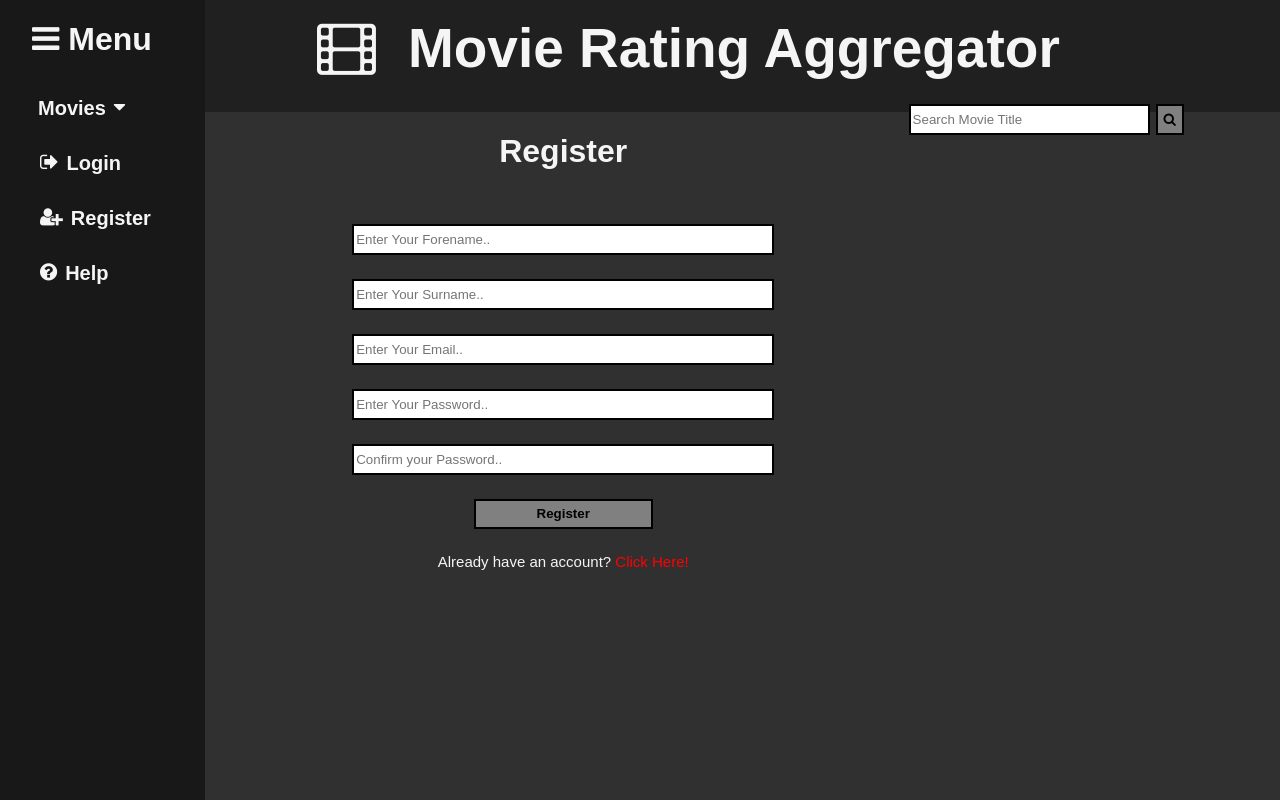
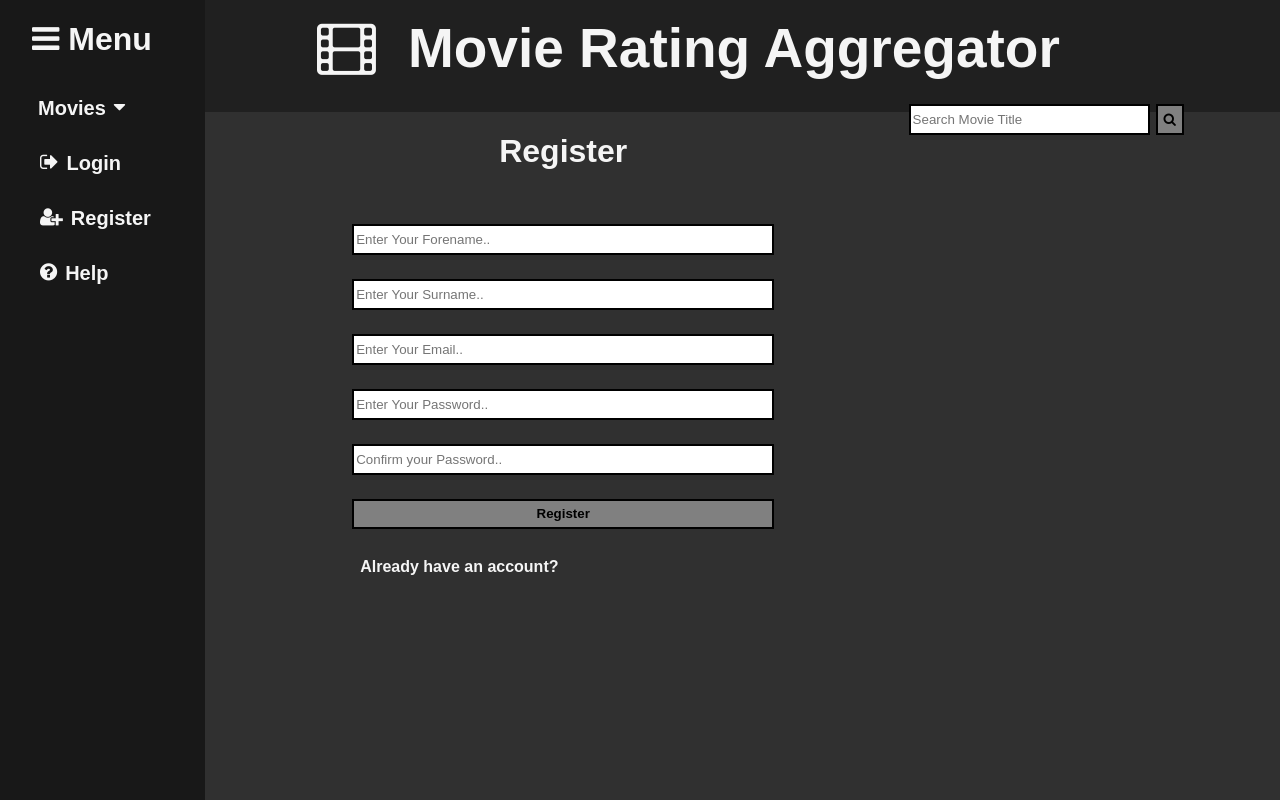
Before and after one commit to LukeOkane99/Movie_Rating_Aggregator, a Flask app: page /register in a window 1280 px wide. Run offline with Flask 2, Linux system fonts and the light colour scheme.

Commit message:
Alligned forms

```diff
--- a/rating_aggregator/static/style.css
+++ b/rating_aggregator/static/style.css
@@ -171,7 +171,7 @@
 }
 
 .login-form-button {
-  width: 422px;
+  width: 100%;
   height: 30px;
   margin-bottom: 1.5rem;
   font-weight: bold;
@@ -201,7 +201,7 @@
 }
 
 .register-form-button {
-  width: 37%;
+  width: 100%;
   height: 30px;
   margin-bottom: 1.5rem;
   font-weight: bold;
@@ -576,3 +576,17 @@ hr {
 .rating-hrefs:hover {
   color: red;
 }
+
+.all-small {
+  color: whitesmoke;
+  text-decoration: none;
+  padding-top: 1rem;
+  font-weight: bold;
+  font-family: sans-serif;
+  font-size: 16px;
+  line-height: 1.8rem;
+}
+
+.all-small:hover {
+  color: red;
+}
--- a/rating_aggregator/templates/help.html
+++ b/rating_aggregator/templates/help.html
@@ -4,14 +4,15 @@
     <h2 style="margin-left: auto; margin-right: auto; width: 60%; font-family: sans-serif; color: whitesmoke;">What is the goal of this site?</h2>
     <div style="margin-left: auto; margin-right: auto; font-family: sans-serif; color: whitesmoke; font-size: 1.2rem; line-height: 1.8rem; padding-bottom: 1rem; width: 60%;">
         <p style="text-align: left;"></p>
-            The purpose of this site is to obtain movie ratings from the most relevant rating aggregator sites and calculate a weighted average based off of the individual ratings.</br>
+            The purpose of this site is to obtain movie ratings from the most relevant rating aggregator sites and calculate a weighted average based off of the individual ratings.
             This will help to give a better overall concensus for a movie rating and help to prevent skewing attempts.
         </p>
     </div>
     <h2 style="margin-left: auto; margin-right: auto; width: 60%; font-family: sans-serif; color: whitesmoke;">What sources do we use?</h2>
     <div style="margin-left: auto; margin-right: auto; font-family: sans-serif; color: whitesmoke; font-size: 1.2rem; line-height: 1.8rem; padding-bottom: 1rem; width: 60%;">
         <p style="text-align: left;"></p>
-            This site uses web scraping techniques to obtain key film information and ratings from various sources such as; IMDb, Metacritic, Rotten Tomatoes, Letterboxd and TMDb
+            This site uses web scraping techniques to obtain key film information and ratings from various sources such as; IMDb, Metacritic, Rotten Tomatoes, Letterboxd and TMDb</br>
+            Each rating has been converted to appear as a score out of 100 to ensure consistency across all the ratings.
         </p>
     </div>
     <h2 style="margin-left: auto; margin-right: auto; width: 60%; font-family: sans-serif; color: whitesmoke;">How do we ensure that movie ratings are regularly updated?</h2>
--- a/rating_aggregator/templates/register.html
+++ b/rating_aggregator/templates/register.html
@@ -2,7 +2,8 @@
 {% block content %}
     <h1 style="text-align: center; font-family: sans-serif; color: whitesmoke; padding-bottom: 2rem;">Register</h1>
     <div style="text-align: center;">
-        <div style="width: 70%; margin-left: auto; margin-right: auto;">
+        <div style="float: left; position: relative; left: 50%;">
+            <div style="float: left; position: relative; left: -50%;">
                 <form method="POST" action="">
                     {{ register_form.hidden_tag() }}
                     <div style="color: whitesmoke;">
@@ -69,11 +70,12 @@
                         {{ register_form.register_button(class_="register-form-button") }}
                     </div>
                 </form>
-        </div>
-        <div style="color: whitesmoke;">
-            <small style="font-family: sans-serif; color: whitesmoke; font-size: 15px;">
-                Already have an account? <a href="{{ url_for('login')  }}" style="color: red; text-decoration: none;">Click Here!</a>
+                <div style="text-align: left; padding-left: 0.5rem;">
+                    <small>
+                        <a href="{{ url_for('login')  }}" class="all-small">Already have an account?</a>
                     </small>
                 </div>
             </div>
+        </div>
+    </div>
 {% endblock content %}
```
Also changed, not shown: rating_aggregator/templates/login.html (+9 -6 lines), rating_aggregator/database.db. Lines whose indentation alone changed are shown as unchanged.
